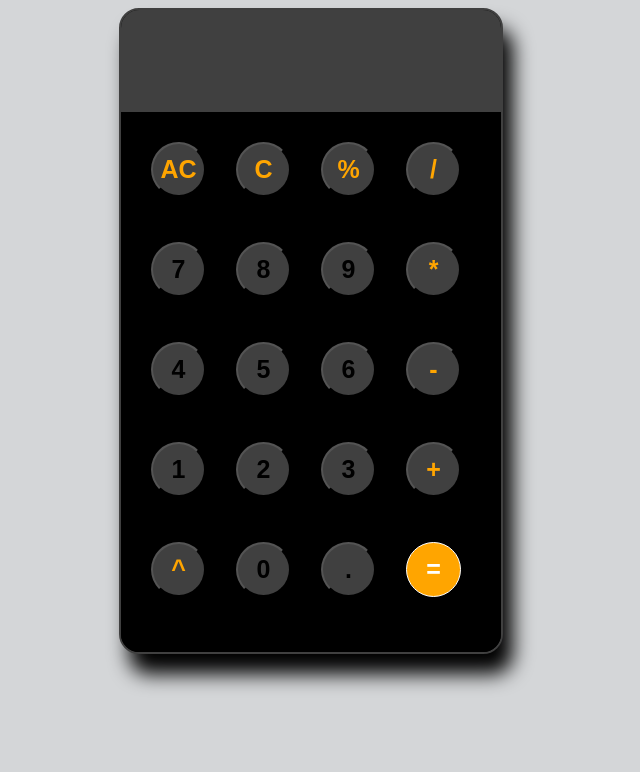
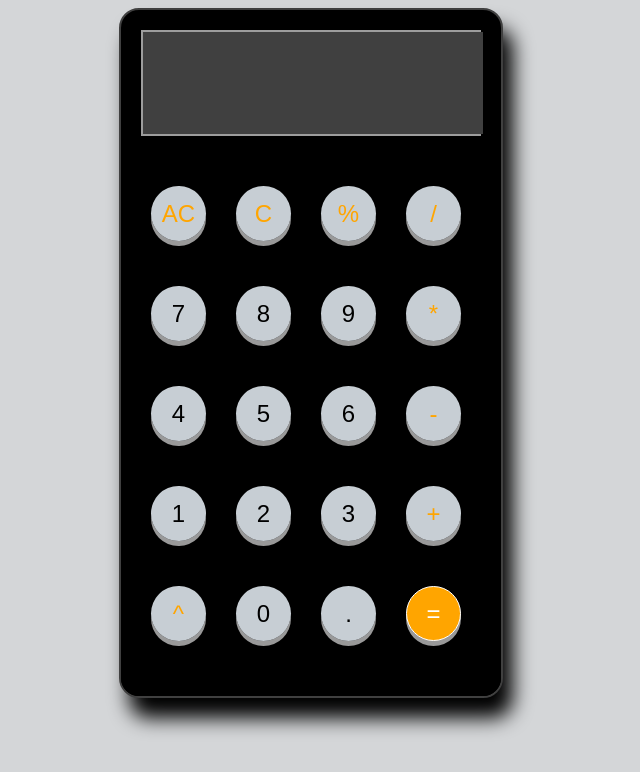
Before and after one commit to syam1433/calculator, a plain HTML site: page index.html in a window 1280 px wide. Shown: the whole page, without its empty margins (329-969 px from the left). Drawn offline with Linux system fonts and the light colour scheme.

Commit message:
newchange in display

```diff
--- a/index.html
+++ b/index.html
@@ -10,8 +10,11 @@
     <!-- <div id="div"></div>
     <button id="change">change</button> -->
     <div id="Calculator">
+        <div class="border">
+            <div class="dis">
                 <div id="display">
                     <input  type="text" id="displaycontent" readonly>
+                </div>
             </div>
             <div id="keys">
                 <button class="optbtns" onclick="cleardisplay('AC')">AC</button>
@@ -36,6 +39,7 @@
                 <button class="optbtns opt" onclick="calculate('=')">=</button>
             </div>
         </div>
+    </div>
     <script src="index.js"></script>
 </body>
 </html>
--- a/style.css
+++ b/style.css
@@ -11,13 +11,20 @@ body{
     overflow: hidden;
     box-shadow: 10px 20px 20px black;
     border:2px solid  #404040;
+
+}
+
+.dis{
+    border: 2px solid rgba(255, 255, 255, 0.55);
+    margin: 20px 20px 20px;
+    background-color: #40404097;
 }
 
 #displaycontent{
     width: 100%;
     height: 100px;
     font-size: 20px;
-    text-align: left;
+    text-align: right;
     border: none;
     background-color: #404040;
     color: white;
@@ -36,14 +43,24 @@ body{
 button{
     width: 55px;
     height: 55px;
-    border-radius: 50px;
-    font-size: 25px;
-    background-color: #404040;
-    font-weight: bold;
-
+    font-size: 24px;
+    text-align: center;
+    cursor: pointer;
+    outline: none;
+    color: black;
+    background-color: rgba(240, 248, 255, 0.833);
+    border: none;
+    border-radius: 50%;
+    box-shadow: 0 5px #999;
 }
 button:hover{
     background-color: aliceblue;
+}
+button:active {
+  background-color: #7a0d0d00;
+  box-shadow: 0 5px #666;
+  transform: translateY(4px);
+  color: white;
 }
 .optbtns{
     color: orange;
@@ -63,7 +80,6 @@ button:hover{
         justify-content: center;
         align-items: center;
         text-align: center;
-        margin-top: 80px;
     }
     #Calculator{
         width: 90vh;
```
Lines whose indentation alone changed are shown as unchanged.
